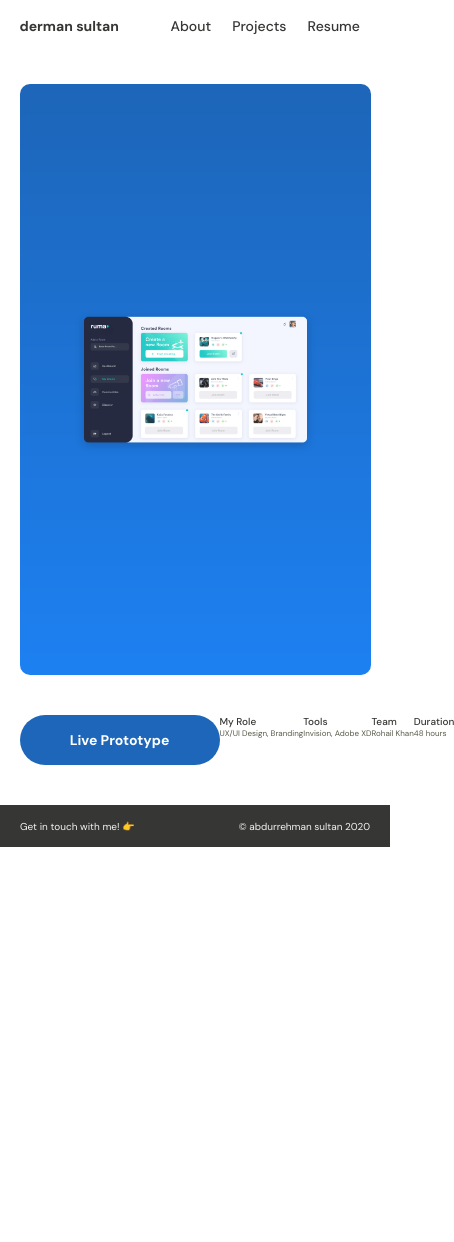
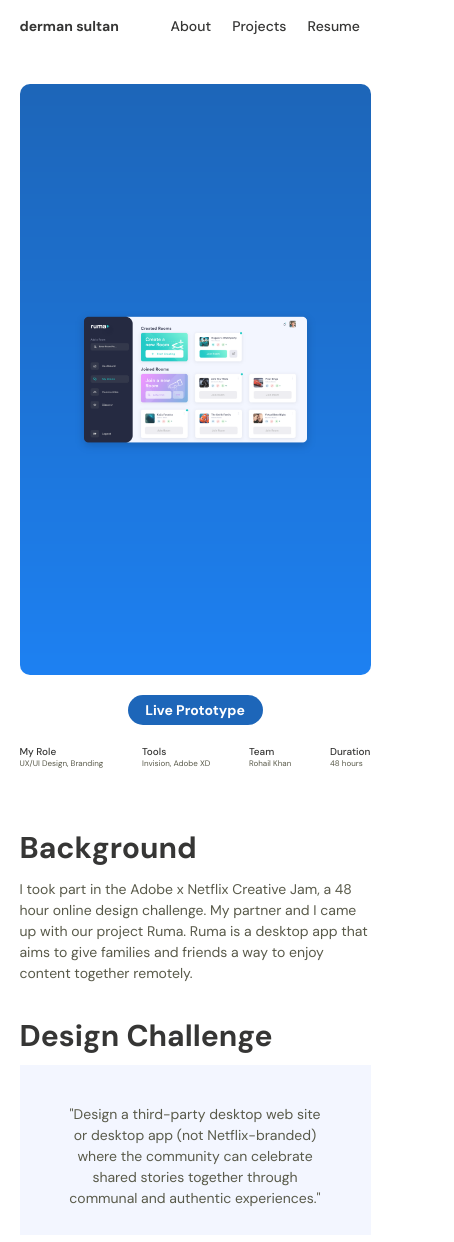
Before and after one commit to dermansultan/Portfolio2020, a React (Create React App) app: page /Ruma in a window 390 px wide. Shown: the top 1242 px of the page, 454 px wide, since content can reach past the window. Before the commit the page ends 847 px from the top, so only its background shows below. Built offline with nearby package versions, Linux system fonts and the light colour scheme.

Commit message:
case study update

```diff
--- /dev/null
+++ b/src/Components/CaseStudy/ProjectHeader.jsx
@@ -0,0 +1,9 @@
+import React from "react";
+
+function ProjectHeader(props) {
+  return (
+<h1 className='headerProjects'>{props.text}</h1>
+  );
+}
+
+export default ProjectHeader
--- /dev/null
+++ b/src/Components/CaseStudy/ProjectParagraph.jsx
@@ -0,0 +1,9 @@
+import React from "react";
+
+function ProjectParagraph(props) {
+  return (
+<p className='paraProjects'>{props.text}</p>
+  );
+}
+
+export default ProjectParagraph
--- /dev/null
+++ b/src/Components/CaseStudy/ProjectQuote.jsx
@@ -0,0 +1,11 @@
+import React from "react";
+
+function ProjectQuote(props) {
+  return (
+    <div className='quoteWrapper'>
+      <p className='paraProjects quote'>{props.text}</p>
+    </div>
+  );
+}
+
+export default ProjectQuote
--- a/src/Components/RumaCaseStudy.jsx
+++ b/src/Components/RumaCaseStudy.jsx
@@ -2,6 +2,10 @@ import React from "react";
 import ProjectDetails from "./CaseStudy/ProjectDetails";
 import ProjectBanner from "./CaseStudy/ProjectBanner";
 import rumaBanner from "../Img/Ruma4k.png";
+import ProjectHeader from "../Components/CaseStudy/ProjectHeader"
+import ProjectQuote from "../Components/CaseStudy/ProjectQuote"
+import ProjectParagraph from "../Components/CaseStudy/ProjectParagraph"
+
 const Ruma = () => {
   return (
     <div className="mainContainer Ruma">
@@ -13,6 +17,15 @@ const Ruma = () => {
           team={"Rohail Khan"}
           duration={"48 hours"}
         ></ProjectDetails>
+        <div className='projectSectionWrapper'>
+          <ProjectHeader text='Background'></ProjectHeader>
+          <ProjectParagraph text='I took part in the Adobe x Netflix Creative Jam, a 48 hour online design challenge. My partner and I came up with our project Ruma. Ruma is a desktop app that aims to give families and friends a way to enjoy content together remotely.'></ProjectParagraph>
+        </div>
+        <div className='projectSectionWrapper' style={{paddingTop:"12px"}}>
+          <ProjectHeader text='Design Challenge'></ProjectHeader>
+          <ProjectQuote text='"Design a third-party desktop web site or desktop app (not Netflix-branded) where the community can celebrate shared stories together through communal and authentic experiences."'></ProjectQuote>
+        </div>
+        <div className='deadspace' style={{height:'900px'}}></div>
       </div>
     </div>
   );
--- a/src/index.css
+++ b/src/index.css
@@ -5,6 +5,7 @@
   --main-txt-colour: #363635;
   --second-txt-color: #595a4a;
   --main-blue: #1d66b9;
+  --second-blue: #F3F6FF;
 }
 
 * {
@@ -387,7 +388,29 @@ margin-right: 20px;
   width: 90%;
   display: flex;
   flex-direction: column;
+}
+
+.projectSectionWrapper{
+  width: 100%;
+  padding-top: 20px;
+  padding-bottom: 20px;
+}
+
+.quoteWrapper{
+  display: flex;
+  margin-top: 10px;
   align-items: center;
+  min-height: 170px;
+  max-height: 200px;
+  width: 100%;
+  justify-content: center;
+  text-align: center;
+  background-color: var(--second-blue);
+}
+
+.paraProjects.quote{
+  font-size: clamp(14px, 1.5vw, 19px);
+  width: 75%;
 }
 
 .projectDetailsWrapper{
@@ -432,6 +455,19 @@ margin-right: 20px;
   border: 0;
 }
 
+.headerProjects{
+  font-size: clamp(30px, 1.5vw, 55px);
+  color: var(--main-txt-colour);
+}
+
+.paraProjects{
+  font-weight: 400;
+    padding-top: 12px;
+    line-height: 150%;
+    font-size: clamp(14px, 1.5vw, 18px);
+    color: var(--second-txt-color);
+}
+
 /* Responsive */
 
 /* Extra small devices (phones, 600px and down) */
@@ -463,6 +499,37 @@ margin-right: 20px;
   .aboutBio {
     padding: 0;
   }
+
+  /* case studies selectors */
+  .projectDetails{
+    display: flex;
+    width: 100%;
+    margin-top: 20px;
+    justify-content: space-between;
+}
+
+.protoBtn{
+    font-size: clamp(14px, 1.5vw, 18px);
+    font-weight: 700;
+    background-color: #1D66B9;
+    min-height: 30px;
+    color: white;
+    border-radius: 30px;
+    width: 135px;
+    border: 0;
+}
+.projectDetailsWrapper{
+
+    flex-direction: column;
+    display: flex;
+    width: 100%;
+    justify-content: center;
+    padding-top: 20px;
+    align-items: center;
+    padding-bottom: 40px;
+}
+
+
 
 }
 /* Small devices (portrait tablets and large phones, 600px and up) */
```
Also changed, not shown: src/Components/CaseStudy/ProjectSection.jsx (deleted, +0 -11 lines).
